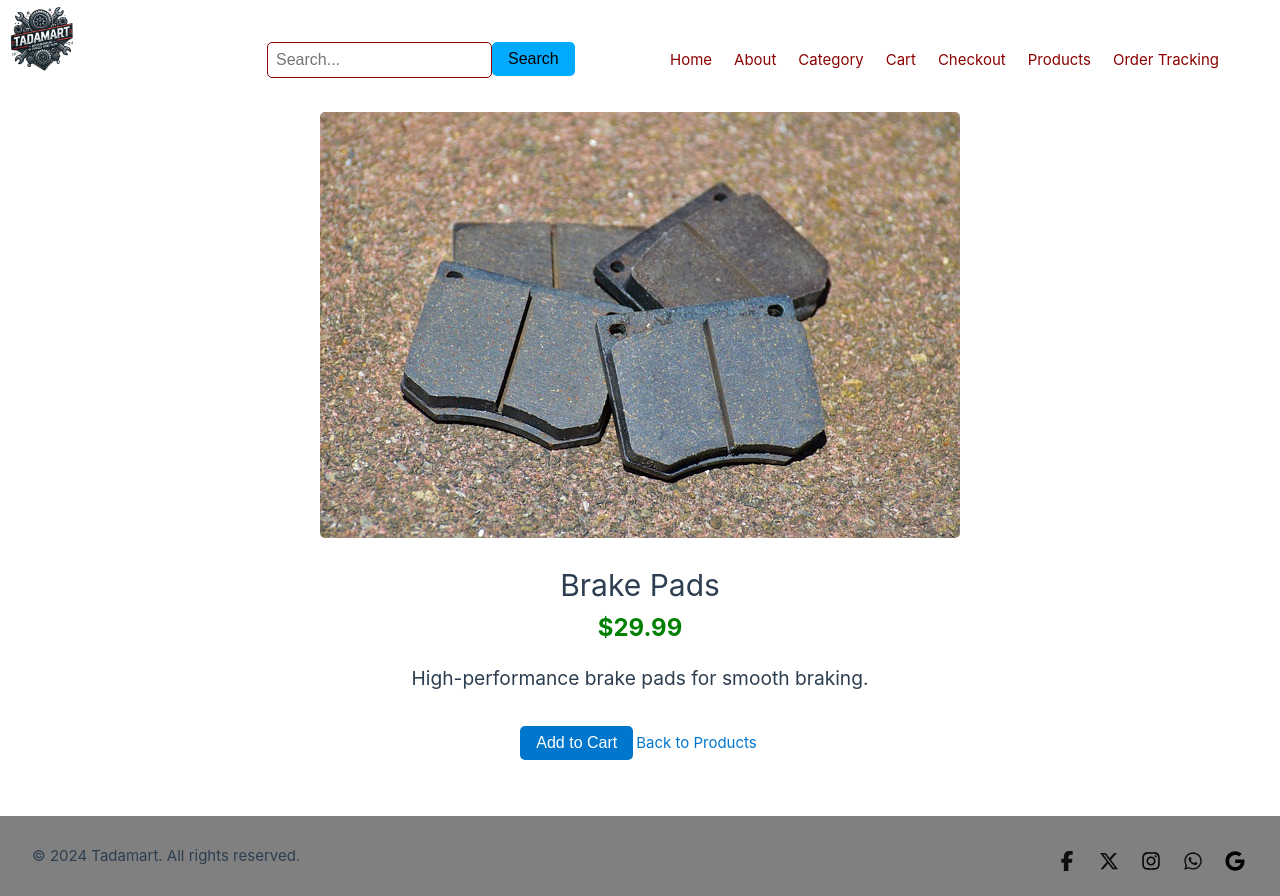
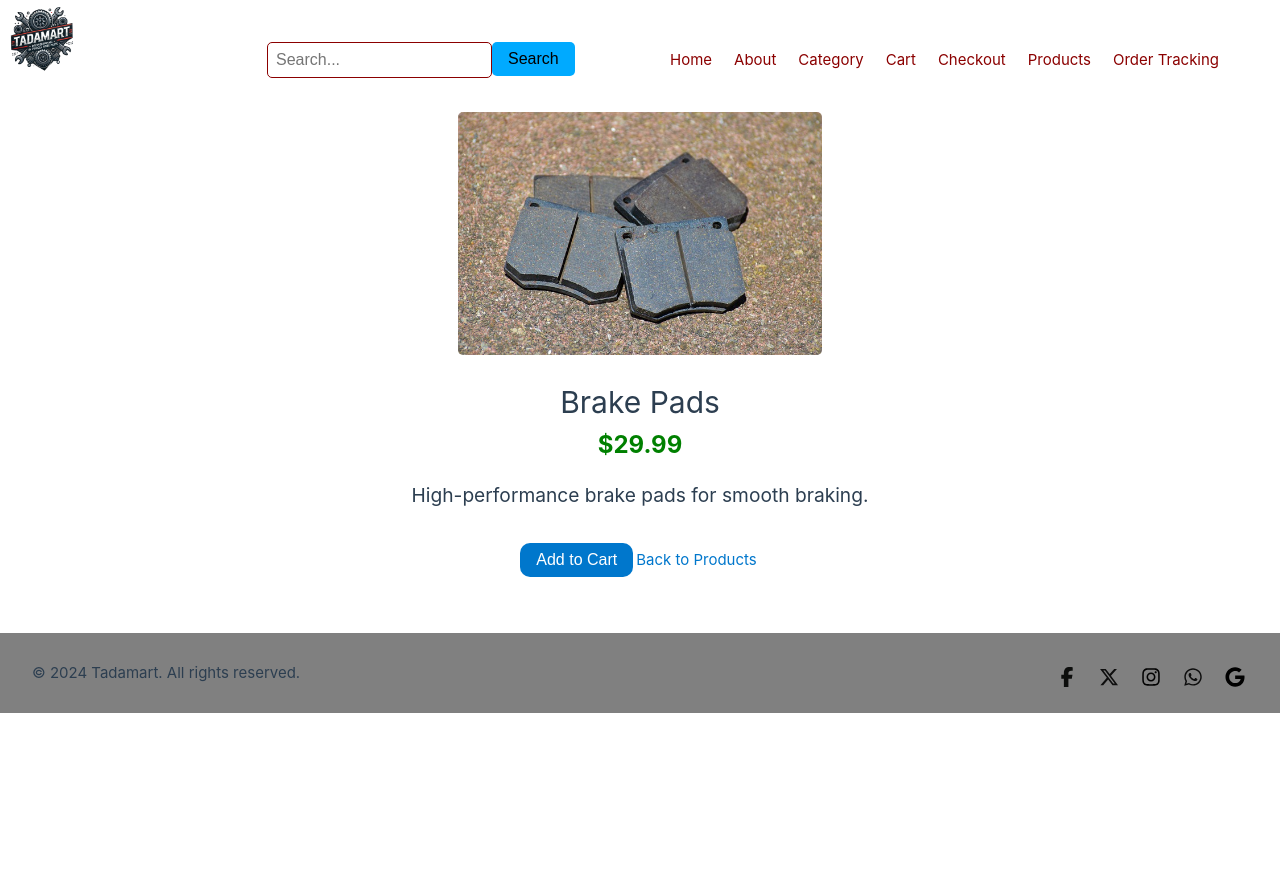
Before and after one commit to dajuma/tada-mart, a Vue app: page /product/1 in a window 1280 px wide. After the commit the page ends 800 px from the top, so only its background shows below. Built offline with nearby package versions, Linux system fonts and the light colour scheme.

Commit message:
modified ProductdetailsView.vue

```diff
--- a/src/views/ProductdetailsView.vue
+++ b/src/views/ProductdetailsView.vue
@@ -1,11 +1,14 @@
 <script>
-import { RouterLink } from "vue-router";
+import { RouterLink } from 'vue-router';
 
 export default {
   name: "ProductdetailsView",
+  components: {
+    RouterLink,
+  },
   props: {
     id: {
-      type: Number,
+      type: String,
       required: true,
     },
   },
@@ -27,7 +30,6 @@ export default {
           image: "/images/car-battery.png",
           description: "Reliable and durable car battery with long life.",
         },
-        // Add more products as needed
       ],
     };
   },
@@ -47,9 +49,6 @@ export default {
     addToCart(product) {
       console.log(`${product.name} added to cart`);
     },
-  },
-  components: {
-    RouterLink,
   },
 };
 </script>
@@ -77,8 +76,8 @@ export default {
 }
 
 .product-image {
-  max-width: 100%;
-  height: auto;
+  max-width: 30%;
+  height: 30%;
   margin-bottom: 1rem;
 }
 
@@ -99,22 +98,23 @@ button {
   color: white;
   background-color: #0077cc;
   border: none;
-  border-radius: 5px;
+  border-radius: 10px;
   cursor: pointer;
   margin-top: 1rem;
 }
 
 button:hover {
-  background-color: #005fa3;
+  background-color: #2b2d2e;
 }
 
 a {margin-top: 1rem;
   display: inline-block;
   color: #0077cc;
   text-decoration: none;
+  border-radius: 10px 10px 10px 10px;
 }
 
 a:hover {
-  text-decoration: underline;
+  background-color: #2b2d2e;
 }
 </style>
--- a/src/views/ProductsView.vue
+++ b/src/views/ProductsView.vue
@@ -8,7 +8,6 @@
         :product="product">
         <RouterLink :to="`/product/${product.id}`">View Details</RouterLink>
       </Product>
-
     </div>
   </div>
 </template>
```
